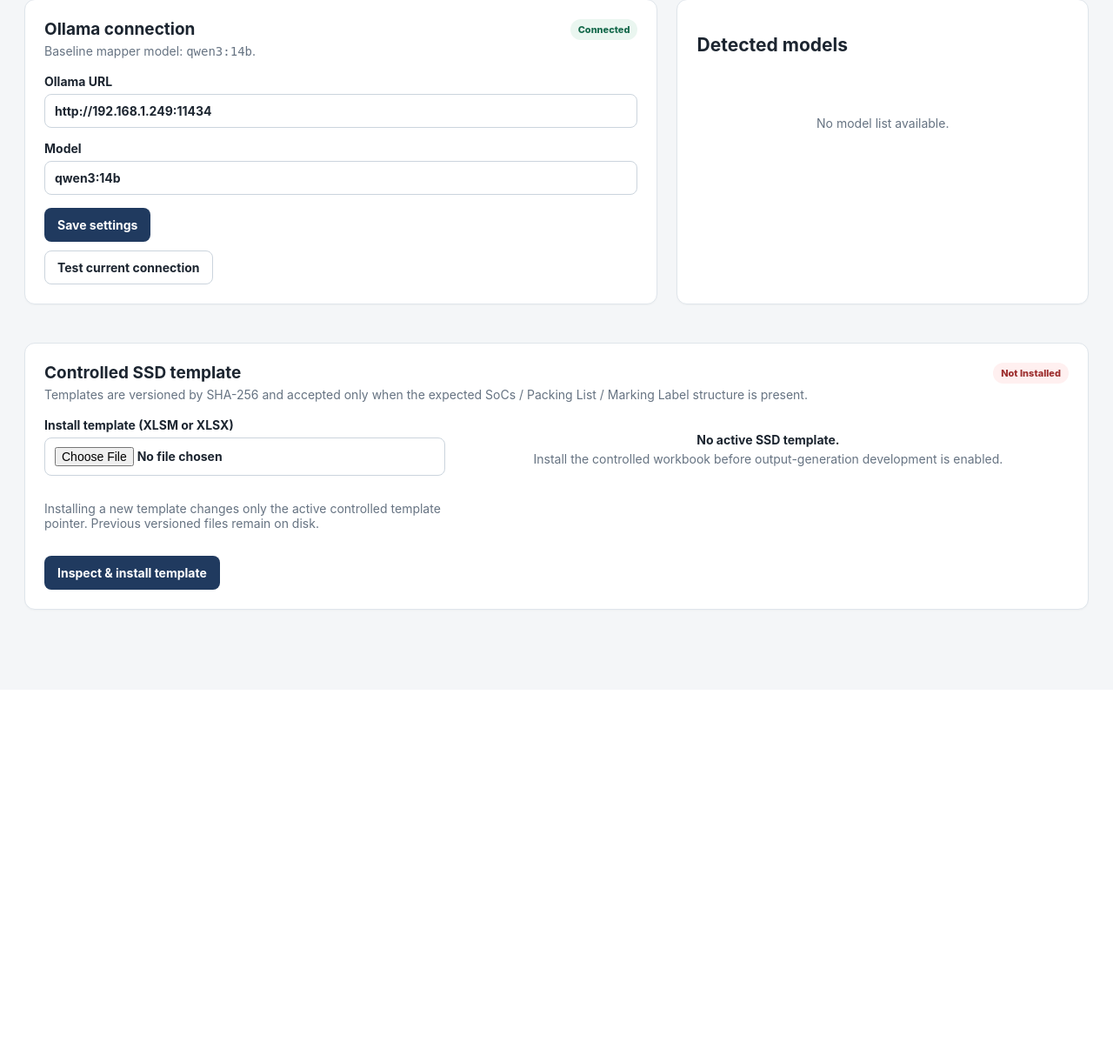
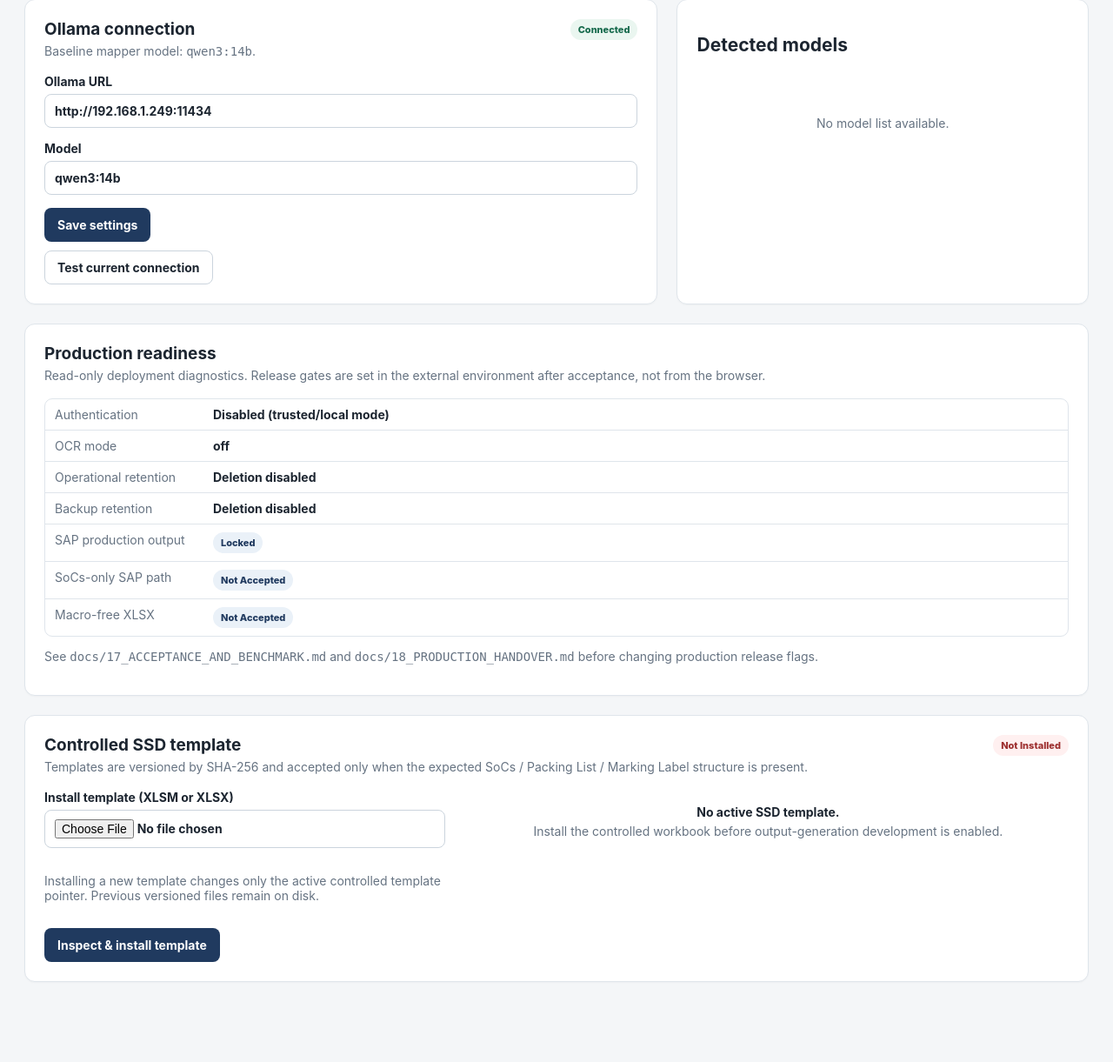
Before and after one commit to zageabb/PackBridge, a Flask app: page /settings/ in a window 1280 px wide. Shown: the part 239-1460 px from the top of the page at 87% size. Before the commit the page ends 942 px from the top, so only its background shows below. Run offline with Flask 3, Linux system fonts and the light colour scheme; data that the repository does not hold is empty.

Commit message:
feat: show production readiness and release gates

```diff
--- a/packbridge/templates/settings.html
+++ b/packbridge/templates/settings.html
@@ -63,6 +63,25 @@
     {% endif %}
   </section>
 </div>
+
+<section class="card">
+  <div class="section-heading">
+    <div>
+      <h2>Production readiness</h2>
+      <p>Read-only deployment diagnostics. Release gates are set in the external environment after acceptance, not from the browser.</p>
+    </div>
+  </div>
+  <dl class="diagnostic-list readiness-list">
+    <div><dt>Authentication</dt><dd>{{ "Enabled" if operational.auth_enabled else "Disabled (trusted/local mode)" }}</dd></div>
+    <div><dt>OCR mode</dt><dd>{{ operational.ocr_mode }}{% if operational.ocr_mode == 'tesseract' %} · Tesseract {{ "available" if operational.tesseract_available else "missing" }}{% endif %}</dd></div>
+    <div><dt>Operational retention</dt><dd>{{ operational.retention_days ~ " days" if operational.retention_days else "Deletion disabled" }}</dd></div>
+    <div><dt>Backup retention</dt><dd>{{ operational.backup_retention_days ~ " days" if operational.backup_retention_days else "Deletion disabled" }}</dd></div>
+    <div><dt>SAP production output</dt><dd><span class="status status-{{ 'mapped' if operational.sap_output_approved else 'processing' }}">{{ "Approved" if operational.sap_output_approved else "Locked" }}</span></dd></div>
+    <div><dt>SoCs-only SAP path</dt><dd><span class="status status-{{ 'mapped' if operational.socs_only_approved else 'processing' }}">{{ "Approved" if operational.socs_only_approved else "Not accepted" }}</span></dd></div>
+    <div><dt>Macro-free XLSX</dt><dd><span class="status status-{{ 'mapped' if operational.macro_free_approved else 'processing' }}">{{ "Approved" if operational.macro_free_approved else "Not accepted" }}</span></dd></div>
+  </dl>
+  <p class="muted">See <code>docs/17_ACCEPTANCE_AND_BENCHMARK.md</code> and <code>docs/18_PRODUCTION_HANDOVER.md</code> before changing production release flags.</p>
+</section>
 
 <section class="card template-settings-card">
   <div class="section-heading">
```
